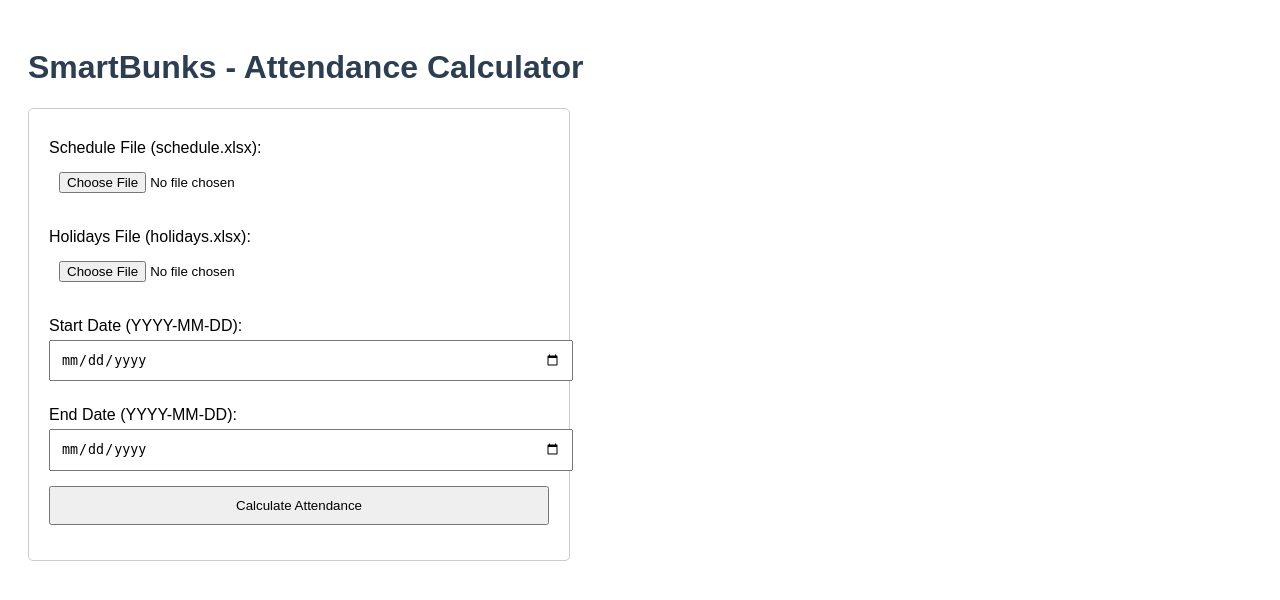
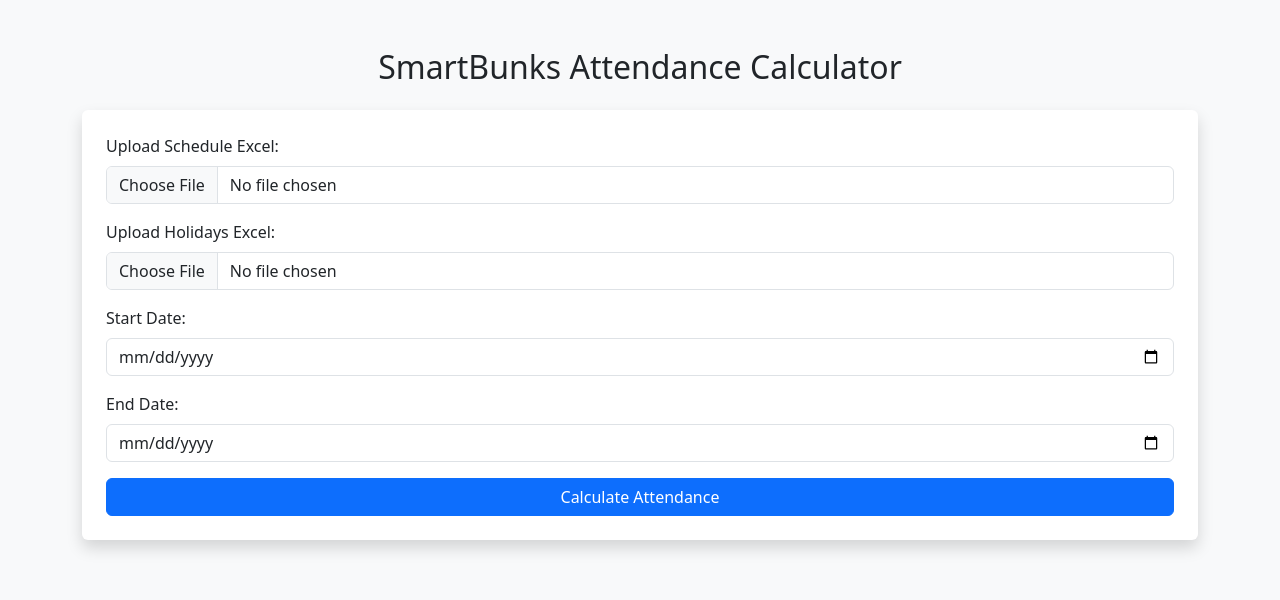
Before and after one commit to Anshu-09/SmartBunks, a Flask app: page / in a window 1280 px wide. Shown: the top 600 px of the page. Run offline with Flask 3, Linux system fonts and the light colour scheme.

Commit message:
Updated app.py,index.html,uploads folder

```diff
--- a/app.py
+++ b/app.py
@@ -1,35 +1,27 @@
-from flask import Flask, request, render_template, send_file
+from flask import Flask, render_template, request
 import pandas as pd
 import numpy as np
 from datetime import datetime
 import os
 
 app = Flask(__name__)
-UPLOAD_FOLDER = 'uploads'
-os.makedirs(UPLOAD_FOLDER, exist_ok=True)
 
 @app.route('/')
-def home():
-    return render_template('index.html')
+def index():
+    return render_template('index.html', result=None)
 
-@app.route('/calculate', methods=['POST'])
-def calculate():
-    # Get uploaded files and date inputs
+@app.route('/upload', methods=['POST'])
+def upload_files():
+    start_date = request.form['start_date']
+    end_date = request.form['end_date']
     schedule_file = request.files['schedule']
     holidays_file = request.files['holidays']
-    start_date = request.form['start_date']
-    end_date = request.form['end_date']
 
-    # Save uploaded files
-    schedule_path = os.path.join(UPLOAD_FOLDER, 'schedule.xlsx')
-    holidays_path = os.path.join(UPLOAD_FOLDER, 'holidays.xlsx')
-    schedule_file.save(schedule_path)
-    holidays_file.save(holidays_path)
+    # Load dataframes
+    schedule_df = pd.read_excel(schedule_file, index_col=0)
+    holidays_df = pd.read_excel(holidays_file)
 
-    # === LOAD DATA ===
-    schedule_df = pd.read_excel(schedule_path, index_col=0)
-    holidays_df = pd.read_excel(holidays_path)
-
+    # Convert and filter holidays
     holidays_df['Date'] = pd.to_datetime(holidays_df['Date'])
     holidays_df = holidays_df[
         (holidays_df['Date'] >= pd.to_datetime(start_date)) &
@@ -37,15 +29,20 @@
     ]
     holidays_df['Weekday'] = holidays_df['Date'].dt.day_name()
 
+    # Count holidays by weekday
     weekday_holiday_count = holidays_df['Weekday'].value_counts().to_dict()
+
+    # Count all weekdays in date range
     all_dates = pd.date_range(start=start_date, end=end_date)
     weekday_counts = pd.Series([d.strftime('%A') for d in all_dates]).value_counts().to_dict()
 
+    # Calculate effective weekdays
     effective_weekdays = {
         day: max(0, weekday_counts.get(day, 0) - weekday_holiday_count.get(day, 0))
         for day in ['Monday', 'Tuesday', 'Wednesday', 'Thursday', 'Friday']
     }
 
+    # Count subject occurrences per weekday
     subject_weekday_count = {}
     for day, row in schedule_df.iterrows():
         for subject in row:
@@ -58,13 +55,14 @@
                 subject_weekday_count[subject][day] = 0
             subject_weekday_count[subject][day] += 1
 
+    # Calculate attendance info
+    ATTENDANCE_THRESHOLD = 0.75
     subject_attendance_data = []
     for subject, days in subject_weekday_count.items():
         total_classes = 0
         for day, count in days.items():
-            classes = count * effective_weekdays.get(day, 0)
-            total_classes += classes
-        min_required = int(np.ceil(total_classes * 0.75))
+            total_classes += count * effective_weekdays.get(day, 0)
+        min_required = int(np.ceil(total_classes * ATTENDANCE_THRESHOLD))
         max_absents = total_classes - min_required
         subject_attendance_data.append({
             'Subject': subject,
@@ -73,11 +71,13 @@
             'MaxAbsents': max_absents
         })
 
+    # Convert to DataFrame for HTML rendering
     result_df = pd.DataFrame(subject_attendance_data)
-    output_path = os.path.join(UPLOAD_FOLDER, 'attendance_analysis.xlsx')
-    result_df.to_excel(output_path, index=False)
 
-    return send_file(output_path, as_attachment=True)
+    # Convert DataFrame to HTML table
+    result_html = result_df.to_html(classes='table table-bordered table-striped', index=False)
+
+    return render_template('index.html', result=result_html)
 
 if __name__ == '__main__':
     app.run(debug=True)
--- a/templates/index.html
+++ b/templates/index.html
@@ -1,32 +1,40 @@
 <!DOCTYPE html>
-<html lang="en">
+<html>
 <head>
-  <meta charset="UTF-8">
-  <title>SmartBunks - Attendance Calculator</title>
-  <style>
-    body { font-family: Arial, sans-serif; padding: 20px; }
-    h1 { color: #2c3e50; }
-    form { border: 1px solid #ccc; padding: 20px; border-radius: 5px; max-width: 500px; }
-    label { display: block; margin: 10px 0 5px; }
-    input, button { width: 100%; padding: 10px; margin-bottom: 15px; }
-  </style>
+    <title>SmartBunks - Attendance Calculator</title>
+    <link rel="stylesheet" href="https://cdn.jsdelivr.net/npm/bootstrap@5.3.0/dist/css/bootstrap.min.css">
 </head>
-<body>
-  <h1>SmartBunks - Attendance Calculator</h1>
-  <form action="/calculate" method="post" enctype="multipart/form-data">
-    <label for="schedule">Schedule File (schedule.xlsx):</label>
-    <input type="file" name="schedule" required>
+<body class="bg-light">
+    <div class="container mt-5">
+        <h2 class="text-center mb-4">SmartBunks Attendance Calculator</h2>
+        <form method="POST" action="/upload" enctype="multipart/form-data" class="bg-white p-4 rounded shadow">
+            <div class="mb-3">
+                <label for="schedule" class="form-label">Upload Schedule Excel:</label>
+                <input type="file" class="form-control" name="schedule" required>
+            </div>
+            <div class="mb-3">
+                <label for="holidays" class="form-label">Upload Holidays Excel:</label>
+                <input type="file" class="form-control" name="holidays" required>
+            </div>
+            <div class="mb-3">
+                <label for="start_date" class="form-label">Start Date:</label>
+                <input type="date" class="form-control" name="start_date" required>
+            </div>
+            <div class="mb-3">
+                <label for="end_date" class="form-label">End Date:</label>
+                <input type="date" class="form-control" name="end_date" required>
+            </div>
+            <button type="submit" class="btn btn-primary w-100">Calculate Attendance</button>
+        </form>
 
-    <label for="holidays">Holidays File (holidays.xlsx):</label>
-    <input type="file" name="holidays" required>
-
-    <label for="start_date">Start Date (YYYY-MM-DD):</label>
-    <input type="date" name="start_date" required>
-
-    <label for="end_date">End Date (YYYY-MM-DD):</label>
-    <input type="date" name="end_date" required>
-
-    <button type="submit">Calculate Attendance</button>
-  </form>
+        {% if result %}
+        <div class="mt-5">
+            <h4>Attendance Summary</h4>
+            <div class="table-responsive">
+                {{ result | safe }}
+            </div>
+        </div>
+        {% endif %}
+    </div>
 </body>
 </html>
```
